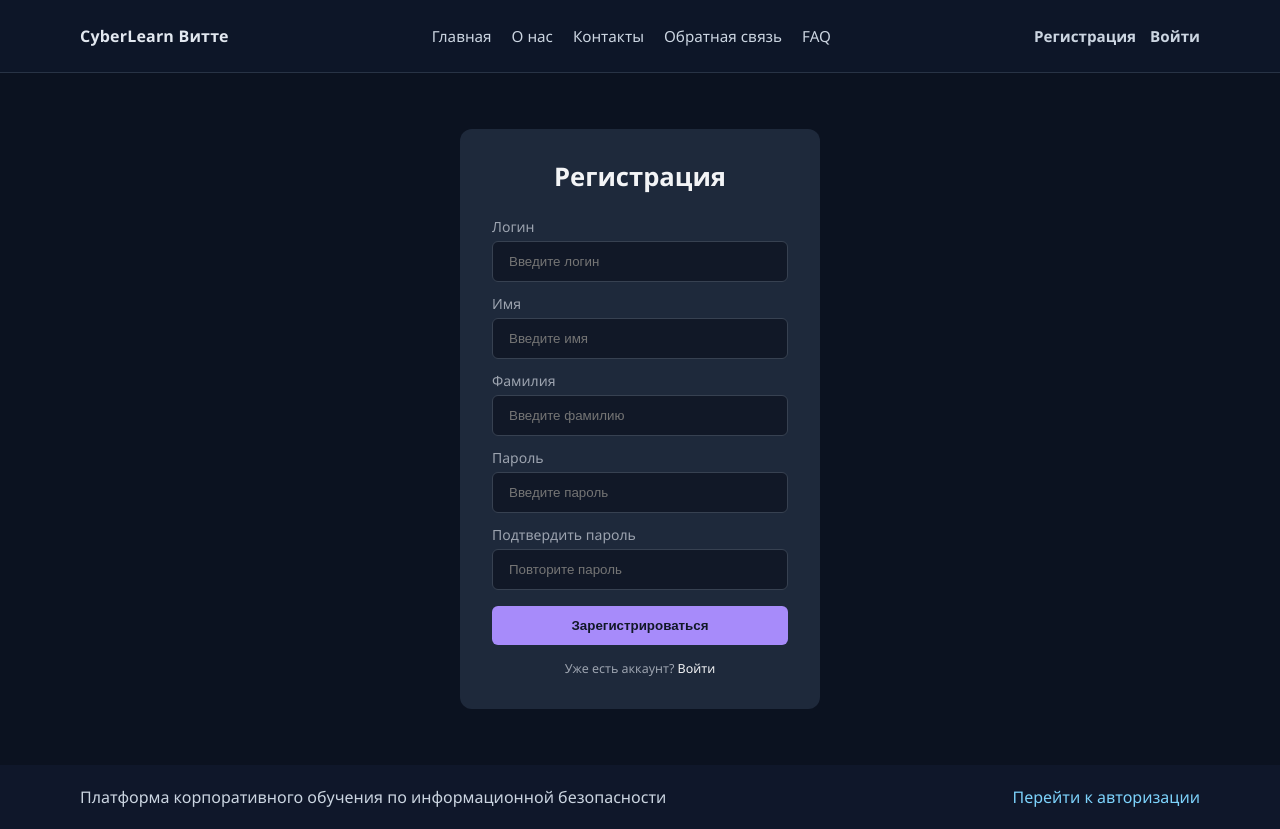
After one commit to corpedu1/corpedu, a Django app: page /register/ in a window 1280 px wide. The commit adds this page. Run offline with Django 5.2, Linux system fonts and the light colour scheme.

Commit message:
Created registration page

```diff
--- a/app/urls.py
+++ b/app/urls.py
@@ -24,5 +24,6 @@ urlpatterns = [
     path('contacts/', views.contacts, name='contacts'),
     path('feedback/', views.feedback, name='feedback'),
     path('faq/', views.faq, name='faq'),
+    path('register/', views.register, name='register'),
     path('admin/', admin.site.urls),
 ]
--- a/app/views.py
+++ b/app/views.py
@@ -38,3 +38,10 @@ def faq(request):
     Отображает страницу «FAQ».
     """
     return render(request, "faq.html")
+
+
+def register(request):
+    """
+    Отображает страницу «Регистрация».
+    """
+    return render(request, "register.html")
--- a/static/css/landing.css
+++ b/static/css/landing.css
@@ -82,6 +82,11 @@ a {
     text-decoration: none;
     font-weight: 700;
     letter-spacing: 0.2px;
+    transition: color 0.2s ease;
+}
+
+.brand:hover {
+    color: #7dd3fc;
 }
 
 .topbar__nav {
@@ -94,6 +99,29 @@ a {
 
 .topbar__nav a {
     text-decoration: none;
+    transition: color 0.2s ease;
+}
+
+.topbar__nav a:hover {
+    color: #7dd3fc;
+}
+
+.topbar__actions {
+    display: flex;
+    align-items: center;
+    gap: 14px;
+}
+
+.topbar__action-link {
+    color: #cbd5e1;
+    text-decoration: none;
+    font-weight: 600;
+    font-size: 0.95rem;
+    transition: color 0.2s ease;
+}
+
+.topbar__action-link:hover {
+    color: #7dd3fc;
 }
 
 .button {
@@ -654,6 +682,107 @@ a {
     transform: rotate(45deg);
 }
 
+.register-page__container {
+    display: flex;
+    justify-content: center;
+}
+
+.register-page-layout {
+    min-height: 100vh;
+    display: flex;
+    flex-direction: column;
+    background: #0b1220;
+}
+
+.register-main {
+    flex: 1 0 auto;
+}
+
+.register-page-layout .register-page {
+    padding-top: 56px;
+    padding-bottom: 56px;
+}
+
+.register-form-container {
+    width: 360px;
+    border-radius: 0.75rem;
+    background-color: #1e293b;
+    padding: 2rem;
+    color: #f3f4f6;
+}
+
+.register-title {
+    text-align: center;
+    font-size: 1.6rem;
+    line-height: 2rem;
+    font-weight: 700;
+}
+
+.register-form {
+    margin-top: 1.5rem;
+}
+
+.register-input-group {
+    margin-top: 0.75rem;
+    font-size: 0.875rem;
+    line-height: 1.25rem;
+}
+
+.register-input-group label {
+    display: block;
+    color: #9ca3af;
+    margin-bottom: 4px;
+}
+
+.register-input-group input {
+    width: 100%;
+    border-radius: 0.375rem;
+    border: 1px solid #374151;
+    outline: 0;
+    background-color: #111827;
+    padding: 0.75rem 1rem;
+    color: #f3f4f6;
+}
+
+.register-input-group input:focus {
+    border-color: #a78bfa;
+}
+
+.register-submit {
+    display: block;
+    width: 100%;
+    margin-top: 1rem;
+    background-color: #a78bfa;
+    padding: 0.75rem;
+    text-align: center;
+    color: #111827;
+    border: 0;
+    border-radius: 0.375rem;
+    font-weight: 700;
+    cursor: pointer;
+}
+
+.register-signin {
+    margin-top: 1rem;
+    text-align: center;
+    font-size: 0.78rem;
+    line-height: 1rem;
+    color: #9ca3af;
+}
+
+.register-signin a {
+    color: #f3f4f6;
+    text-decoration: none;
+}
+
+.register-signin a:hover {
+    text-decoration: underline #a78bfa;
+}
+
+.register-page-layout .footer {
+    margin-top: auto;
+}
+
 .about-page .about-intro {
     padding: 64px 0 48px;
 }
@@ -947,6 +1076,10 @@ a {
         display: none;
     }
 
+    .topbar__actions {
+        margin-left: auto;
+    }
+
     .hero__grid,
     .cards,
     .security-grid,
--- a/templates/partials/navbar.html
+++ b/templates/partials/navbar.html
@@ -8,6 +8,9 @@
             <a href="/feedback/">Обратная связь</a>
             <a href="/faq/">FAQ</a>
         </nav>
-        <a class="button button--small" href="/admin/">Войти</a>
+        <div class="topbar__actions">
+            <a class="topbar__action-link" href="/register/">Регистрация</a>
+            <a class="topbar__action-link" href="/admin/">Войти</a>
+        </div>
     </div>
 </header>
--- /dev/null
+++ b/templates/register.html
@@ -0,0 +1,56 @@
+<!DOCTYPE html>
+<html lang="ru">
+<head>
+    <meta charset="UTF-8">
+    <meta name="viewport" content="width=device-width, initial-scale=1.0">
+    <title>Регистрация | CyberLearn Витте</title>
+    {% load static %}
+    <link rel="stylesheet" href="{% static 'css/landing.css' %}">
+</head>
+<body class="register-page-layout">
+    {% include "partials/navbar.html" %}
+
+    <main class="register-main">
+        <section class="section register-page">
+            <div class="container register-page__container">
+                <div class="register-form-container">
+                    <p class="register-title">Регистрация</p>
+                    <form class="register-form" action="#" method="post">
+                        <div class="register-input-group">
+                            <label for="register_login">Логин</label>
+                            <input type="text" name="login" id="register_login" placeholder="Введите логин">
+                        </div>
+                        <div class="register-input-group">
+                            <label for="register_name">Имя</label>
+                            <input type="text" name="name" id="register_name" placeholder="Введите имя">
+                        </div>
+                        <div class="register-input-group">
+                            <label for="register_surname">Фамилия</label>
+                            <input type="text" name="surname" id="register_surname" placeholder="Введите фамилию">
+                        </div>
+                        <div class="register-input-group">
+                            <label for="register_password">Пароль</label>
+                            <input type="password" name="password" id="register_password" placeholder="Введите пароль">
+                        </div>
+                        <div class="register-input-group">
+                            <label for="register_password_repeat">Подтвердить пароль</label>
+                            <input type="password" name="password_repeat" id="register_password_repeat" placeholder="Повторите пароль">
+                        </div>
+                        <button class="register-submit" type="submit">Зарегистрироваться</button>
+                    </form>
+                    <p class="register-signin">Уже есть аккаунт?
+                        <a rel="noopener noreferrer" href="/admin/">Войти</a>
+                    </p>
+                </div>
+            </div>
+        </section>
+    </main>
+
+    <footer class="footer">
+        <div class="container footer__content">
+            <p>Платформа корпоративного обучения по информационной безопасности</p>
+            <a href="/admin/">Перейти к авторизации</a>
+        </div>
+    </footer>
+</body>
+</html>
```
